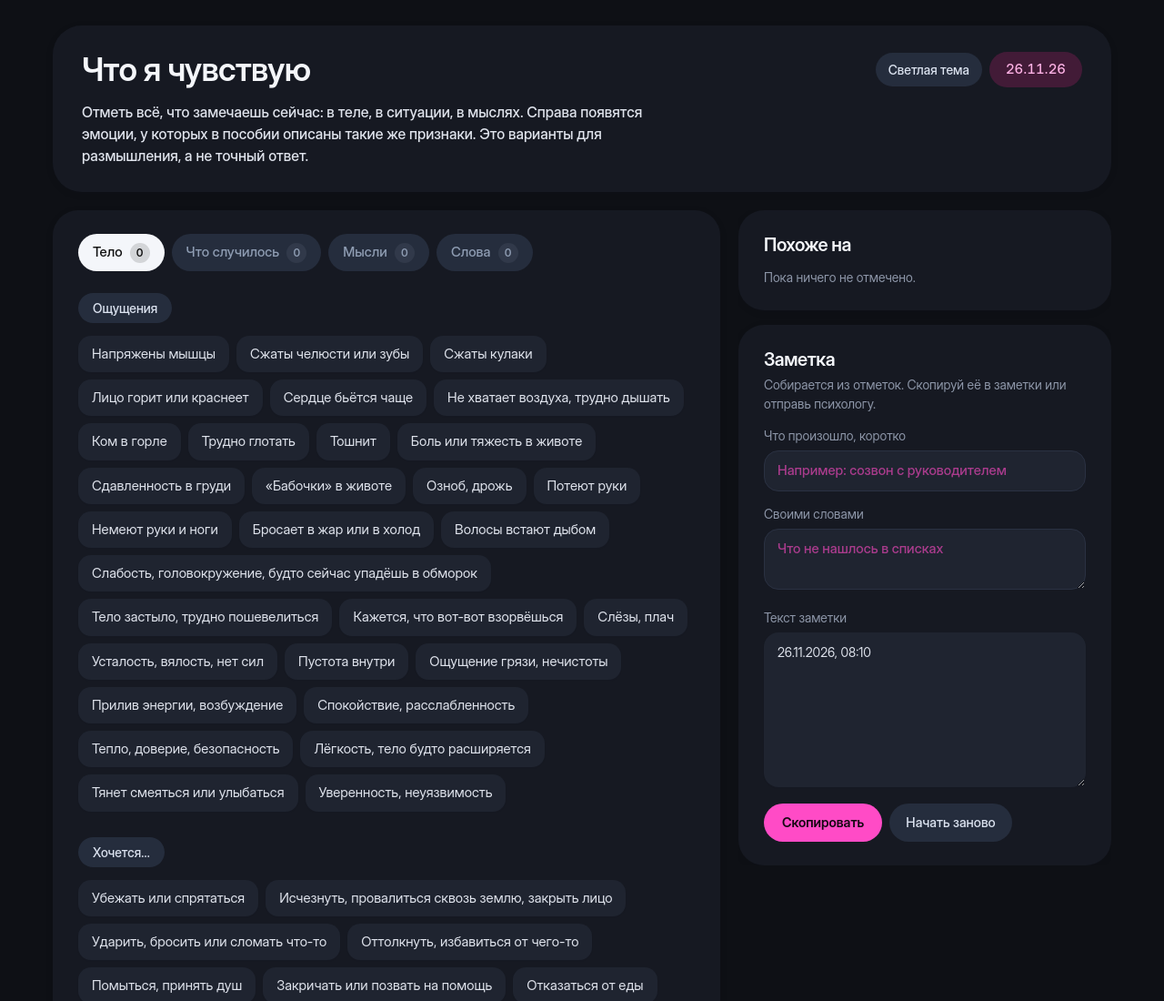
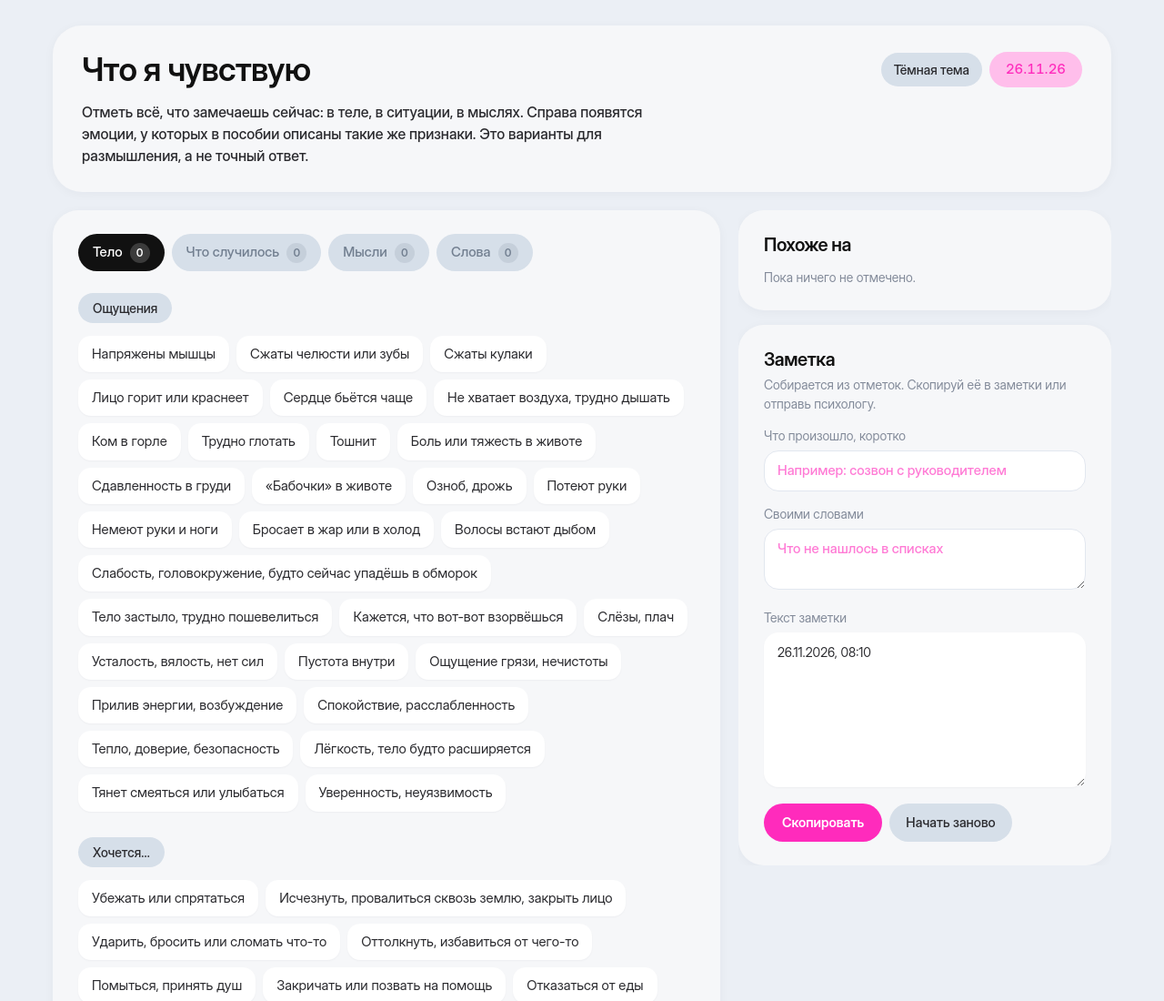
Before and after one commit to saltarelllo/chto-ya-chuvstvuyu, a plain HTML site: page index.html in a window 1280 px wide. Shown: the top 1100 px of the page at 91% size. Drawn offline with Linux system fonts and the dark colour scheme.

Commit message:
Default to light theme

```diff
--- a/index.html
+++ b/index.html
@@ -1,5 +1,5 @@
 <!DOCTYPE html>
-<html lang="ru">
+<html lang="ru" data-theme="light">
 <head>
 <meta charset="utf-8">
 <meta name="viewport" content="width=device-width, initial-scale=1">
@@ -24,19 +24,6 @@
   --font-body:"Inter Display","Inter",system-ui,-apple-system,"Segoe UI",Roboto,sans-serif;
   --r:28px;
   color-scheme:light;
-}
-@media (prefers-color-scheme: dark){
-  :root:not([data-theme="light"]){
-    --bg:#0e1015; --surface:#161922; --card:#1f2430;
-    --ink-strong:#f4f6fa; --ink:#dfe3ec; --muted:#8d96a8;
-    --pill-bg:#252d3d; --pill-ink:#dce3f0; --pill-muted:#8e9cb2;
-    --accent:#ff4bc6; --accent-hover:#ff6ad0; --accent-soft:#421b37; --accent-ink:#ffb3e6; --accent-tint:#2b1c2a; --on-accent:#140811;
-    --line:#2a3142; --tab-active-bg:#f4f6fa; --tab-active-ink:#111111;
-    color-scheme:dark;
-  }
-  :root:not([data-theme="light"]) .date-pill{color:var(--accent-ink)}
-  :root:not([data-theme="light"]) .tab[aria-selected="true"] .count{background:rgba(17,17,17,.14)}
-  :root:not([data-theme="light"]) .mbar-go{color:var(--accent)}
 }
 :root[data-theme="dark"]{
   --bg:#0e1015; --surface:#161922; --card:#1f2430;
@@ -545,11 +532,7 @@ function renderToday(){
   if(el) el.textContent=`${pad(d.getDate())}.${pad(d.getMonth()+1)}.${String(d.getFullYear()).slice(-2)}`;
 }
 
-const darkMQ = window.matchMedia("(prefers-color-scheme: dark)");
-const isDark = () => {
-  const t = document.documentElement.dataset.theme;
-  return t ? t === "dark" : darkMQ.matches;
-};
+const isDark = () => document.documentElement.dataset.theme === "dark";
 function syncThemeBtn(){
   const el=$("#themeToggle");
   if(el) el.textContent = isDark() ? "Светлая тема" : "Тёмная тема";
@@ -559,7 +542,6 @@ if(themeBtn) themeBtn.addEventListener("click",()=>{
   document.documentElement.dataset.theme = isDark() ? "light" : "dark";
   syncThemeBtn();
 });
-if(darkMQ.addEventListener) darkMQ.addEventListener("change", syncThemeBtn);
 
 syncThemeBtn(); renderToday(); renderPickers(); renderGrid(); update();
 </script>
```
